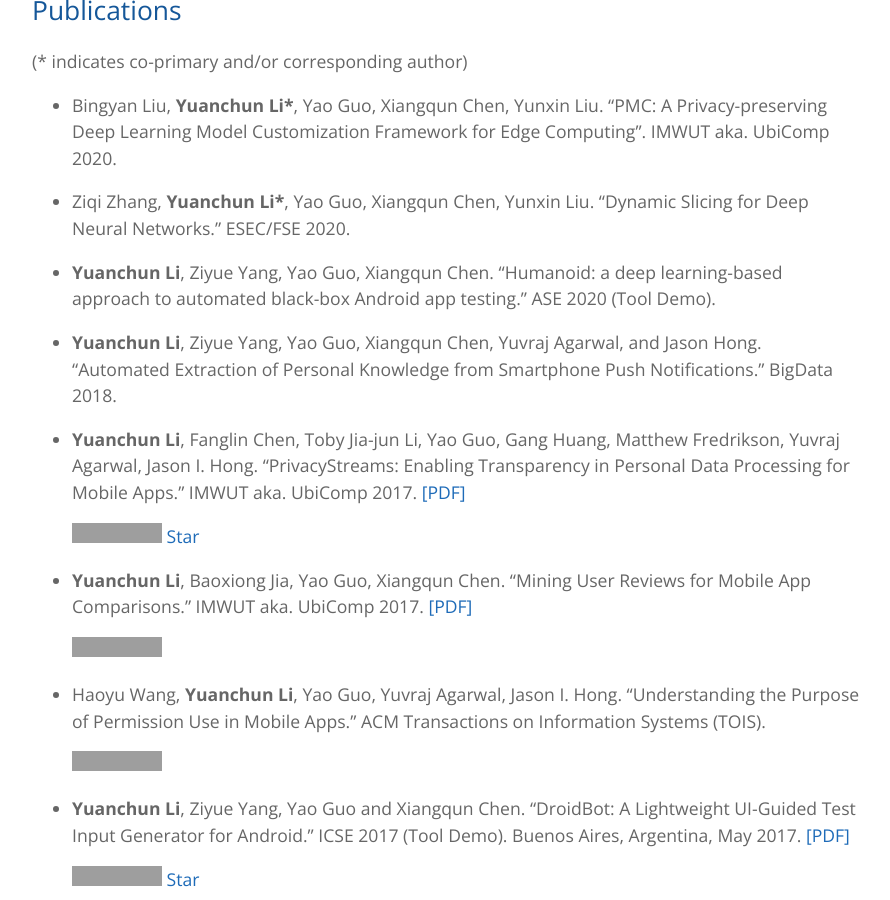
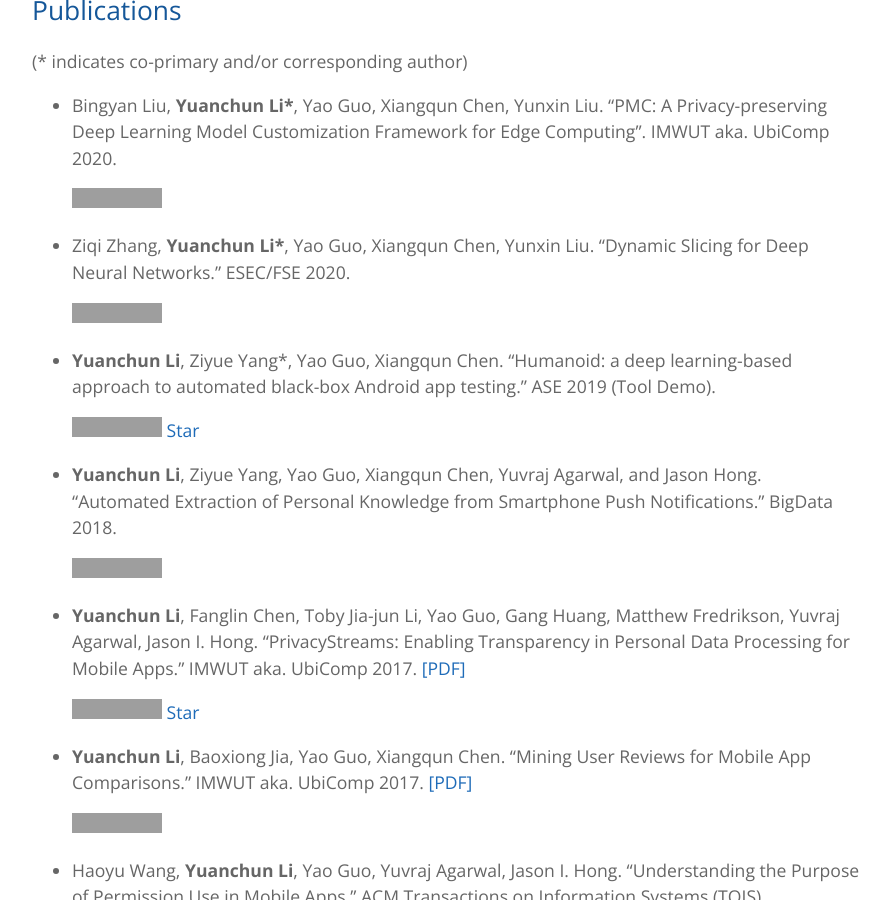
Before and after one commit to yuanchun-li/yuanchun-li.github.io, a Jekyll site: the page built from index.md, in a window 1280 px wide and 900 px high, scrolled down 551 px. Shown: the whole window, without its empty margins (192-1082 px from the left). Built offline with Jekyll 4.4.1, drawn with Linux system fonts in a browser that asks for light colours; grey boxes are pictures that could not be loaded.

Commit message:
add badges

```diff
--- a/index.md
+++ b/index.md
@@ -34,11 +34,19 @@
 
 - Bingyan Liu, **Yuanchun Li\***, Yao Guo, Xiangqun Chen, Yunxin Liu. "PMC: A Privacy-preserving Deep Learning Model Customization Framework for Edge Computing". IMWUT aka. UbiComp 2020.
 
+    [![IMWUT2020](https://img.shields.io/badge/IMWUT-2020-brightgreen.svg)](https://dl.acm.org/journal/imwut)
+
 - Ziqi Zhang, **Yuanchun Li\***, Yao Guo, Xiangqun Chen, Yunxin Liu. "Dynamic Slicing for Deep Neural Networks." ESEC/FSE 2020.
 
-- **Yuanchun Li**, Ziyue Yang, Yao Guo, Xiangqun Chen. "Humanoid: a deep learning-based approach to automated black-box Android app testing." ASE 2020 (Tool Demo).
+    [![FSE2020](https://img.shields.io/badge/FSE-2020-brightgreen.svg)](https://2020.esec-fse.org/details/fse-2020-papers/109/Dynamic-Slicing-for-Deep-Neural-Networks)
+
+- **Yuanchun Li**, Ziyue Yang*, Yao Guo, Xiangqun Chen. "Humanoid: a deep learning-based approach to automated black-box Android app testing." ASE 2019 (Tool Demo).
+
+    [![ASE2019](https://img.shields.io/badge/ASE-2019-brightgreen.svg)](https://2019.ase-conferences.org/details/ase-2019-Demonstrations/23/Humanoid-A-Deep-Learning-based-Approach-to-Automated-Black-box-Android-App-Testing) <a class="github-button" href="https://github.com/yzygitzh/Humanoid" data-show-count="true" aria-label="Star Humanoid on GitHub">Star</a>
 
 - **Yuanchun Li**, Ziyue Yang, Yao Guo, Xiangqun Chen, Yuvraj Agarwal, and Jason Hong. "Automated Extraction of Personal Knowledge from Smartphone Push Notifications." BigData 2018.
+
+    [![BigData2018](https://img.shields.io/badge/BigData-2018-brightgreen.svg)](http://cci.drexel.edu/bigdata/bigdata2018/)
 
 - **Yuanchun Li**, Fanglin Chen, Toby Jia-jun Li, Yao Guo, Gang Huang, Matthew Fredrikson, Yuvraj Agarwal, Jason I. Hong. "PrivacyStreams: Enabling Transparency in Personal Data Processing for Mobile Apps." IMWUT aka. UbiComp 2017. [[PDF]]({{site.baseurl}}/static/files/UbiComp2017_PrivacyStreams.pdf)
 
```
